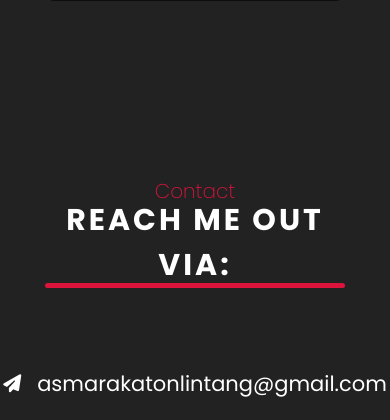
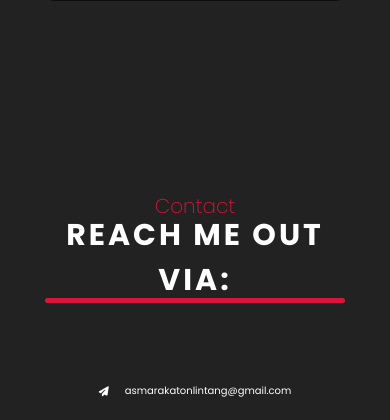
Before and after one commit to WhatYouWaitingFor/Portofolio, a plain HTML site: page index.html in a window 390 px wide. Shown: the part 2720-3140 px from the top of the page. Drawn offline with Linux system fonts and the light colour scheme; a script that the page names is missing.

Commit message:
portfolio

```diff
--- a/styles.css
+++ b/styles.css
@@ -627,10 +627,10 @@ header ul li:nth-child(1) a {
 
   .contact .grp i {
     margin-right: 0 !important;
-    font-size: 60%;
+    font-size: 10px;
   }
 
   .contact .grp span {
-    font-size: 70%;
+    font-size: 10px;
   }
 }
```
